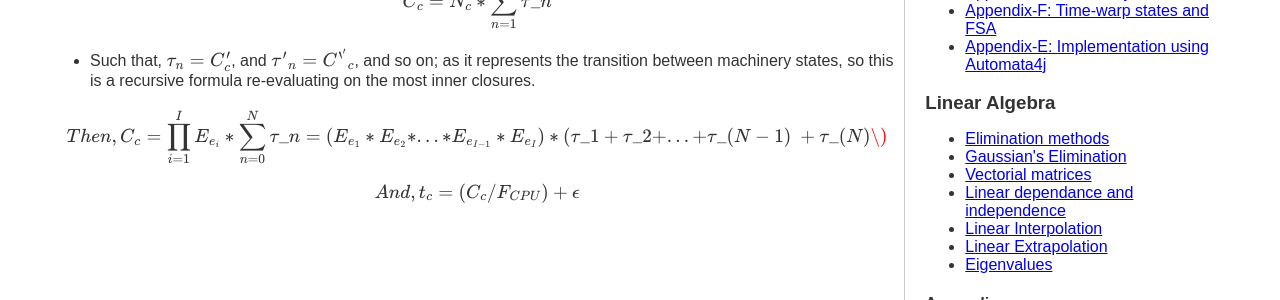
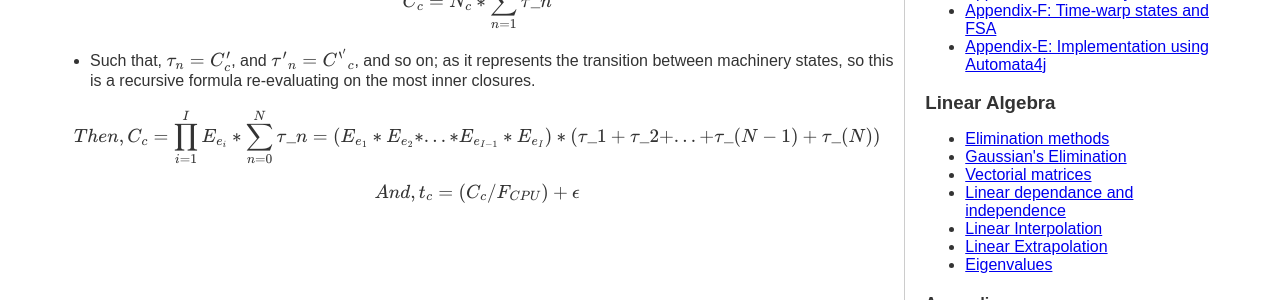
Before and after one commit to Electrostat-Lab/Mathematics-I, a Jekyll site: the page built from discrete-maths/appendix-a.md, in a window 1280 px wide. Shown: the part 1539-1839 px from the top of the page. Built offline with Jekyll 4.4.1, drawn with Linux system fonts in a browser that asks for light colours; nearby versions of some CDN libraries; our own code applies the rules of GitHub Pages for plain Markdown files.

```diff
--- a/discrete-maths/appendix-a.md
+++ b/discrete-maths/appendix-a.md
@@ -18,6 +18,6 @@ $$C_c = N_c * \sum_{n=1}^N {\tau}\_n$$
 
 - Such that, ${\tau}\_n = C'_c$, and ${\{\tau\}\'\}\_n = {C^{''}}_c$, and so on; as it represents the transition between machinery states, so this is a recursive formula re-evaluating on the most inner closures.
 
-$$Then, C_c = \prod_{i=1}^I E_{e_i} * \sum_{n=0}^N {\tau}\_n = (E_{e_1} * E_{e_2} * ... * E_{e_{I-1}} * E_{e_{I}}) * ({\tau}\_{1} + {\tau}\_{2}  + ... + {\tau}\_{(N-1)}\ + {\tau}\_{(N)}\)$$
+$$Then, C_c = \prod_{i=1}^I E_{e_i} * \sum_{n=0}^N {\tau}\_n = (E_{e_1} * E_{e_2} * ... * E_{e_{I-1}} * E_{e_{I}}) * ({\tau}\_{1} + {\tau}\_{2}  + ... + {\tau}\_{(N-1)} + {\tau}\_{(N)})$$
 
 $$And, t_c = (C_c/F_{CPU}) + {\epsilon}$$
```
